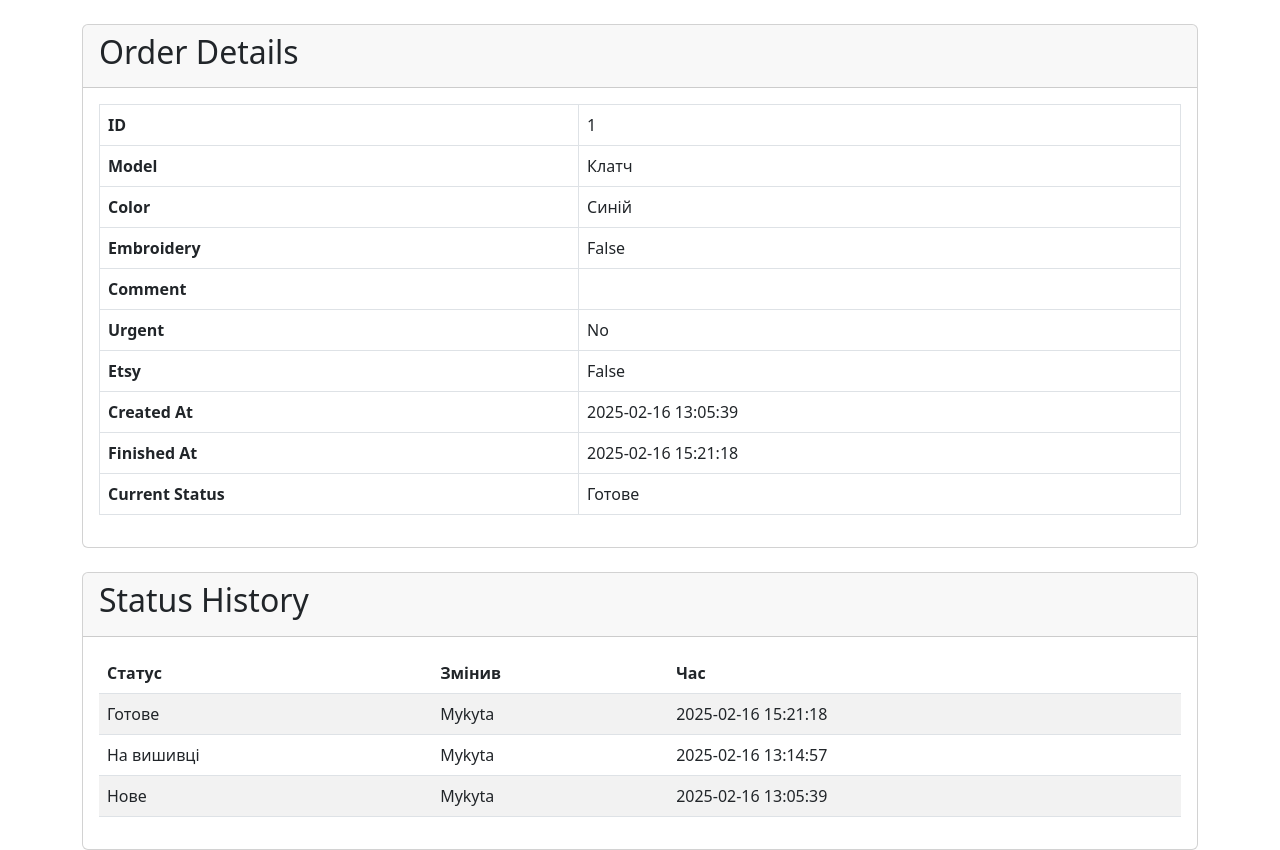
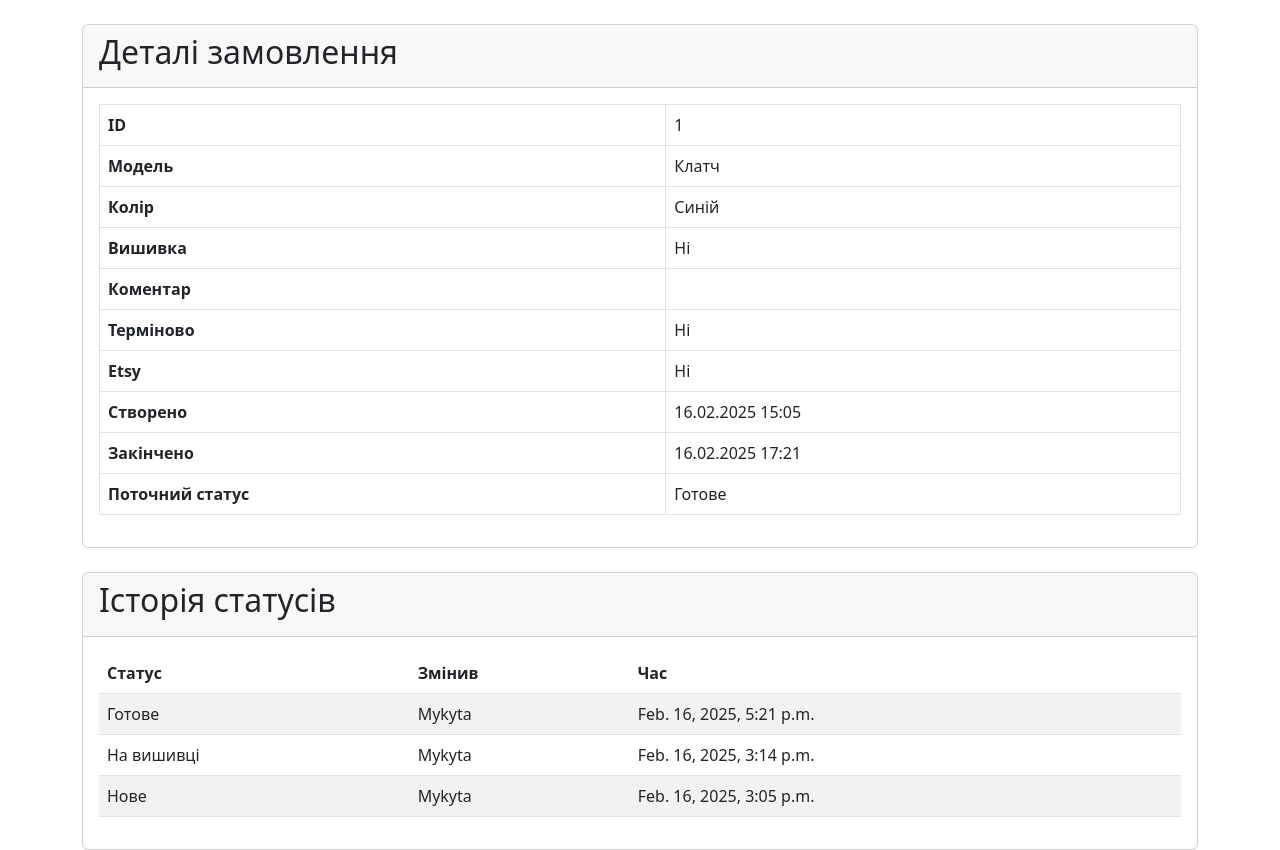
Before and after one commit to mykyyta/order-flow, a Django app: page /orders/1/ in a window 1280 px wide. Shown: the part 56-906 px from the top of the page. Run offline with Django 5.2, Linux system fonts and the light colour scheme; a user stored in the database is signed in; data comes from the database, SQL or seed files in the repository.

Commit message:
Refactor timezone handling and improve UI localization.
Replaced `strftime` with `localtime` for consistent timezone handling. Updated UI texts, formatting, and labels for better localization, primarily in Ukrainian. Refactored minor template structures, enhanced user navigation, and optimized environment configuration for `ALLOWED_HOSTS`.

```diff
--- a/orders/views.py
+++ b/orders/views.py
@@ -5,6 +5,7 @@ from django.http import JsonResponse
 from django.shortcuts import render, redirect, get_object_or_404
 from django.contrib.auth import authenticate, login, logout
 from django.utils import timezone
+from django.utils.timezone import localtime
 from django.views import View
 from django.views.generic import ListView, UpdateView
 from .models import ProductModel, Color, Order
@@ -55,7 +56,7 @@ def auth_user(request):
 
 def auth_logout(request):
     logout(request)
-    return JsonResponse({'message': 'Logout successful'}, status=200)
+    return redirect('auth_login')
 
 @custom_login_required
 def current_orders_list(request):
@@ -166,8 +167,8 @@ def order_detail(request, order_id):
         'comment': order.comment,
         'urgent': order.urgent,
         'etsy': order.etsy,
-        'created_at': order.created_at.strftime('%Y-%m-%d %H:%M:%S') if order.created_at else None,
-        'finished_at': order.finished_at.strftime('%Y-%m-%d %H:%M:%S') if order.finished_at else None,
+        'created_at': localtime(order.created_at) if order.created_at else None,
+        'finished_at': localtime(order.finished_at) if order.finished_at else None,
         'current_status': order.get_status_display(),
         'status_history': [
             {
@@ -175,7 +176,7 @@ def order_detail(request, order_id):
                 'new_status': status.new_status,
                 'new_status_display': dict(OrderStatusHistory.STATUS_CHOICES).get(status.new_status, 'Unknown'),
                 'changed_by': status.changed_by.username if status.changed_by else 'Unknown',
-                'changed_at': status.changed_at.strftime('%Y-%m-%d %H:%M:%S'),
+                'changed_at': localtime(status.changed_at) if status.changed_at else None,
             }
             for status in statuses
         ]
@@ -233,8 +234,8 @@ class ColorListCreateView(ListView):
 
 class ColorDetailUpdateView(UpdateView):
     model = Color
+    form_class = ColorForm
     template_name = 'color_detail_update.html'
-    fields = ['name', 'code', 'availability_status']
     context_object_name = 'color'
 
     def get_context_data(self, **kwargs):
--- a/templates/color_list_create.html
+++ b/templates/color_list_create.html
@@ -3,7 +3,7 @@
 {% block content %}
 <div class="container">
 
-    <h3>Кольори</h3>
+    <h2>Кольори</h2>
     <ul class="list-group mb-4">
         {% for color in colors %}
             <li class="list-group-item"
--- a/templates/current_orders_list.html
+++ b/templates/current_orders_list.html
@@ -40,7 +40,7 @@
                             <input class="form-check-input" type="checkbox" name="orders" value="{{ order.id }}">
                         </div>
                     </td>
-                    <td style="font-size: 14px;">{{ order.model.name }} - {{ order.color.name }}</td>
+                    <td style="font-size: 14px;"><a href="{% url 'order_detail' order.id %}">{{ order.model.name }} - {{ order.color.name }}</a></td>
                     <td style="font-size: 14px;">
                         <span class="badge
                             {% if order.get_status == 'new' %}bg-primary text-dark
--- a/templates/finished_orders_list.html
+++ b/templates/finished_orders_list.html
@@ -3,7 +3,7 @@
 {% block title %}Готові замовлення{% endblock %}
 
 {% block content %}
-<h1 class="mb-4">Готові замовлення</h1>
+<h2 class="mb-4">Готові замовлення</h2>
 
 <!-- Кнопка для переходу до поточних замовлень -->
 <div class="mb-4">
--- a/templates/order_detail.html
+++ b/templates/order_detail.html
@@ -1,11 +1,12 @@
 {% extends "base.html" %}
+{% load tz %}
 
-{% block title %}Order Details{% endblock %}
+{% block title %}Деталі замовлення{% endblock %}
 
 {% block content %}
 <div class="card">
     <div class="card-header">
-        <h2 class="card-title">Order Details</h2>
+        <h2 class="card-title">Деталі замовлення</h2>
     </div>
     <div class="card-body">
         <table class="table table-bordered">
@@ -15,39 +16,39 @@
                 <td>{{ order.id }}</td>
             </tr>
             <tr>
-                <th>Model</th>
+                <th>Модель</th>
                 <td>{{ order.model }}</td>
             </tr>
             <tr>
-                <th>Color</th>
+                <th>Колір</th>
                 <td>{{ order.color }}</td>
             </tr>
             <tr>
-                <th>Embroidery</th>
-                <td>{{ order.embroidery }}</td>
+                <th>Вишивка</th>
+                <td>{{ order.embroidery|yesno:"Так,Ні" }}</td>
             </tr>
             <tr>
-                <th>Comment</th>
+                <th>Коментар</th>
                 <td>{{ order.comment }}</td>
             </tr>
             <tr>
-                <th>Urgent</th>
-                <td>{{ order.urgent|yesno:"Yes,No" }}</td>
+                <th>Терміново</th>
+                <td>{{ order.urgent|yesno:"Так,Ні" }}</td>
             </tr>
             <tr>
                 <th>Etsy</th>
-                <td>{{ order.etsy }}</td>
+                <td>{{ order.etsy|yesno:"Так,Ні" }}</td>
             </tr>
             <tr>
-                <th>Created At</th>
-                <td>{{ order.created_at }}</td>
+                <th>Створено</th>
+                <td>{{ order.created_at|date:"d.m.Y H:i" }}</td>
             </tr>
             <tr>
-                <th>Finished At</th>
-                <td>{{ order.finished_at }}</td>
+                <th>Закінчено</th>
+                <td>{{ order.finished_at|date:"d.m.Y H:i" }}</td>
             </tr>
             <tr>
-                <th>Current Status</th>
+                <th>Поточний статус</th>
                 <td>{{ order.current_status }}</td>
             </tr>
             </tbody>
@@ -55,9 +56,10 @@
     </div>
 </div>
 
+
 <div class="card mt-4">
     <div class="card-header">
-        <h2 class="card-title">Status History</h2>
+        <h2 class="card-title">Історія статусів</h2>
     </div>
     <div class="card-body">
         <table class="table table-striped">
```
Also changed, not shown: OrderFlow/settings.py (+3 -6 lines), templates/color_detail_update.html (+18 -14 lines), templates/model_list_create.html (+3 -7 lines).
